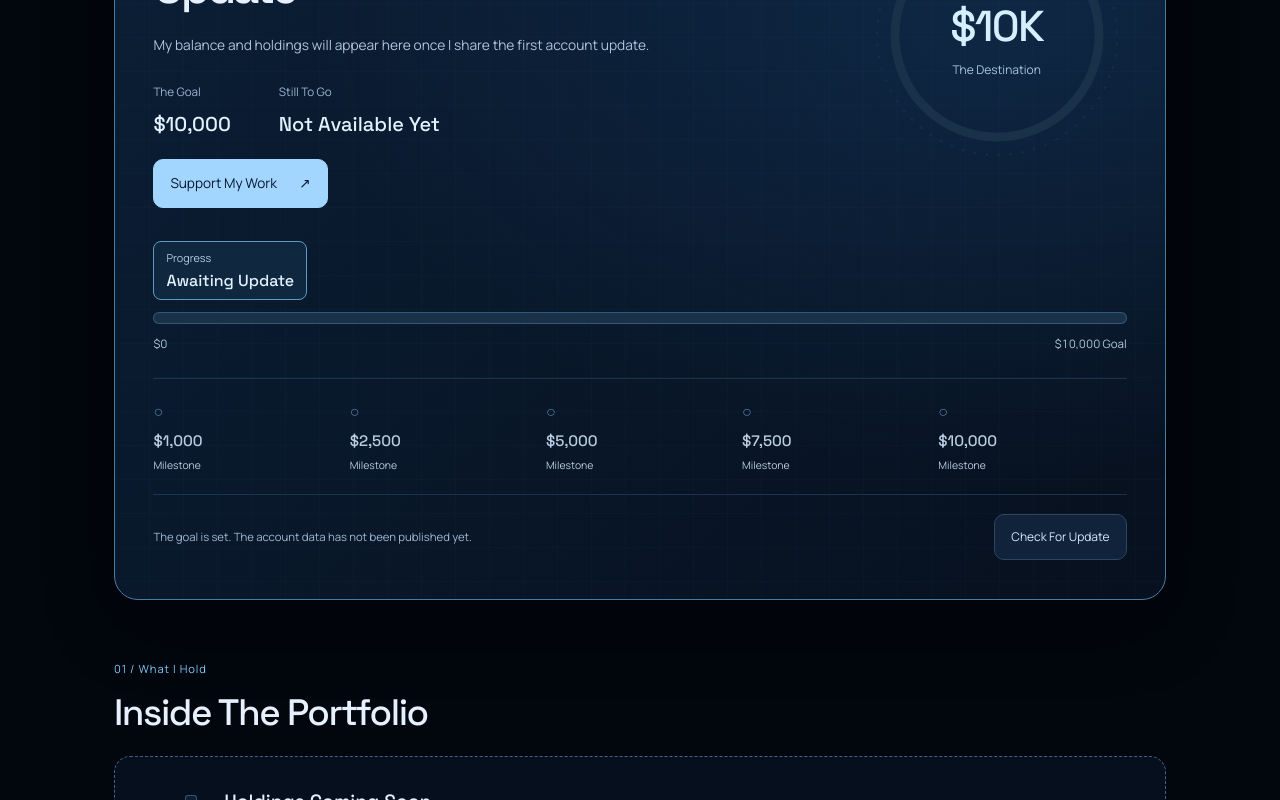
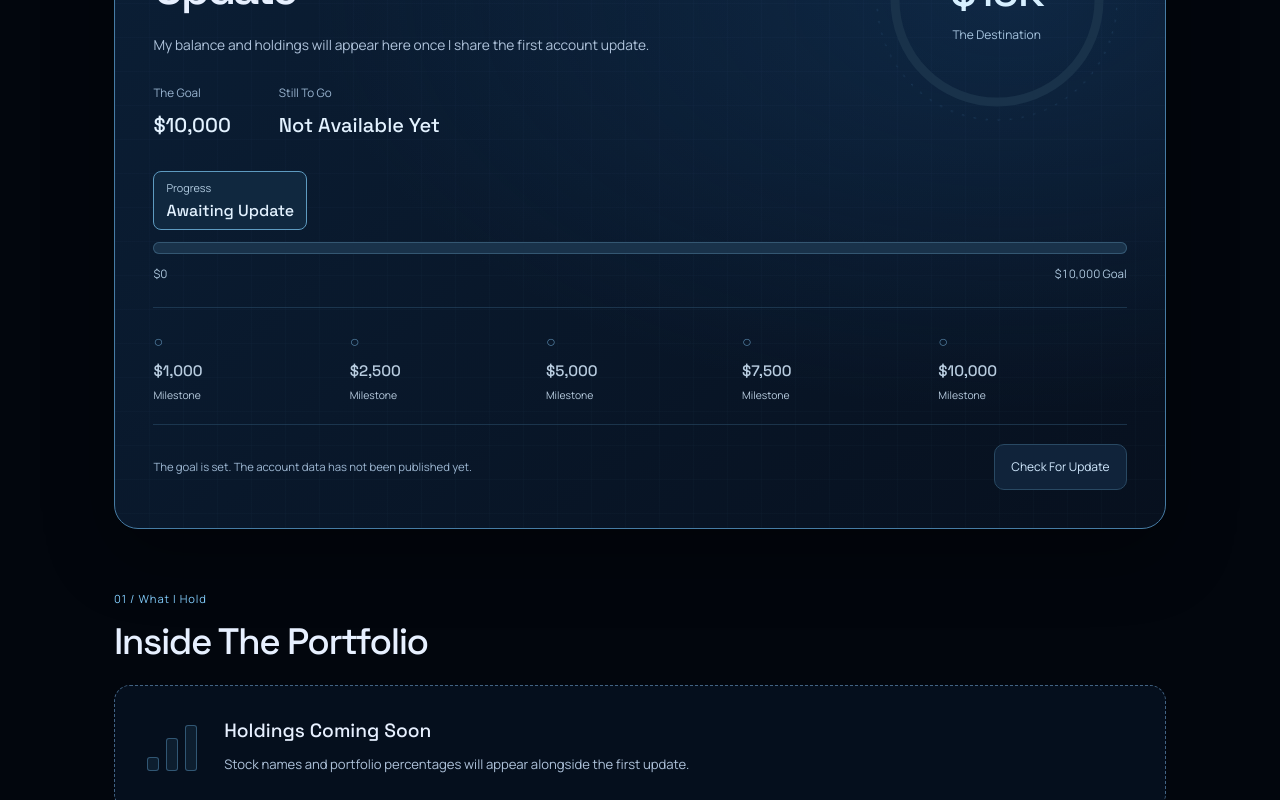
Before and after one commit to prameshsharma25/personal-website, a Next.js app: page /road-to-10000 in a window 1280 px wide. Shown: the part 1007-1807 px from the top of the page. Built offline with nearby package versions, Linux system fonts and the light colour scheme.

Commit message:
Remove the extra portfolio support button

```diff
--- a/pages/road-to-10000.tsx
+++ b/pages/road-to-10000.tsx
@@ -266,9 +266,6 @@ export default function RoadTo10000({ referralUrl, coffeeUrl }: Props) {
                   </dd>
                 </div>
               </dl>
-              <a href="#support" className={styles.dashboardSupport}>
-                Support My Work <span aria-hidden="true">↗</span>
-              </a>
             </div>
             <div className={styles.gauge} aria-hidden="true">
               <svg viewBox="0 0 260 260" aria-hidden="true">
--- a/styles/Portfolio.module.css
+++ b/styles/Portfolio.module.css
@@ -25,7 +25,6 @@
   margin: -0.6rem 0 2.2rem;
 }
 .jumpLinks a,
-.dashboardSupport,
 .refresh,
 .presets button {
   border: 1px solid var(--line);
@@ -44,18 +43,10 @@
   align-items: center;
   font-size: 0.85rem;
 }
-.jumpLinks a:last-child,
-.dashboardSupport {
+.jumpLinks a:last-child {
   background: #a2d6ff;
   color: #06182c;
   border-color: #a2d6ff;
-}
-.dashboardSupport {
-  display: inline-flex;
-  align-items: center;
-  gap: 1.4rem;
-  margin-top: 1.4rem;
-  font-size: 0.85rem;
 }
 .dashboard {
   position: relative;
@@ -736,7 +727,6 @@
     border-color: #93d2ff;
   }
   .jumpLinks a:hover,
-  .dashboardSupport:hover,
   .refresh:hover:not(:disabled) {
     filter: brightness(1.15);
   }
```
Also changed, not shown: 1 other file (tests, documents, lock files or other folders).
